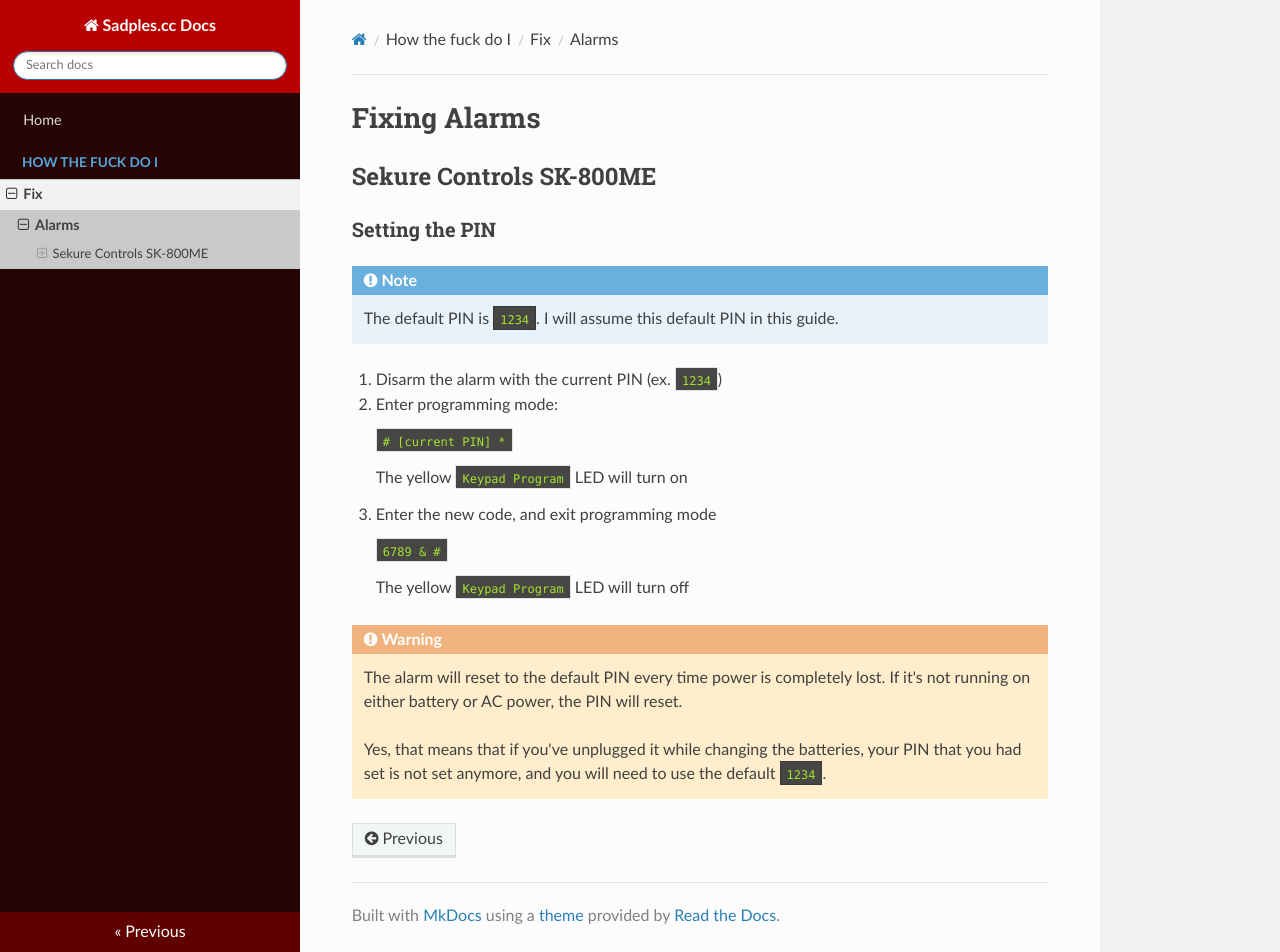
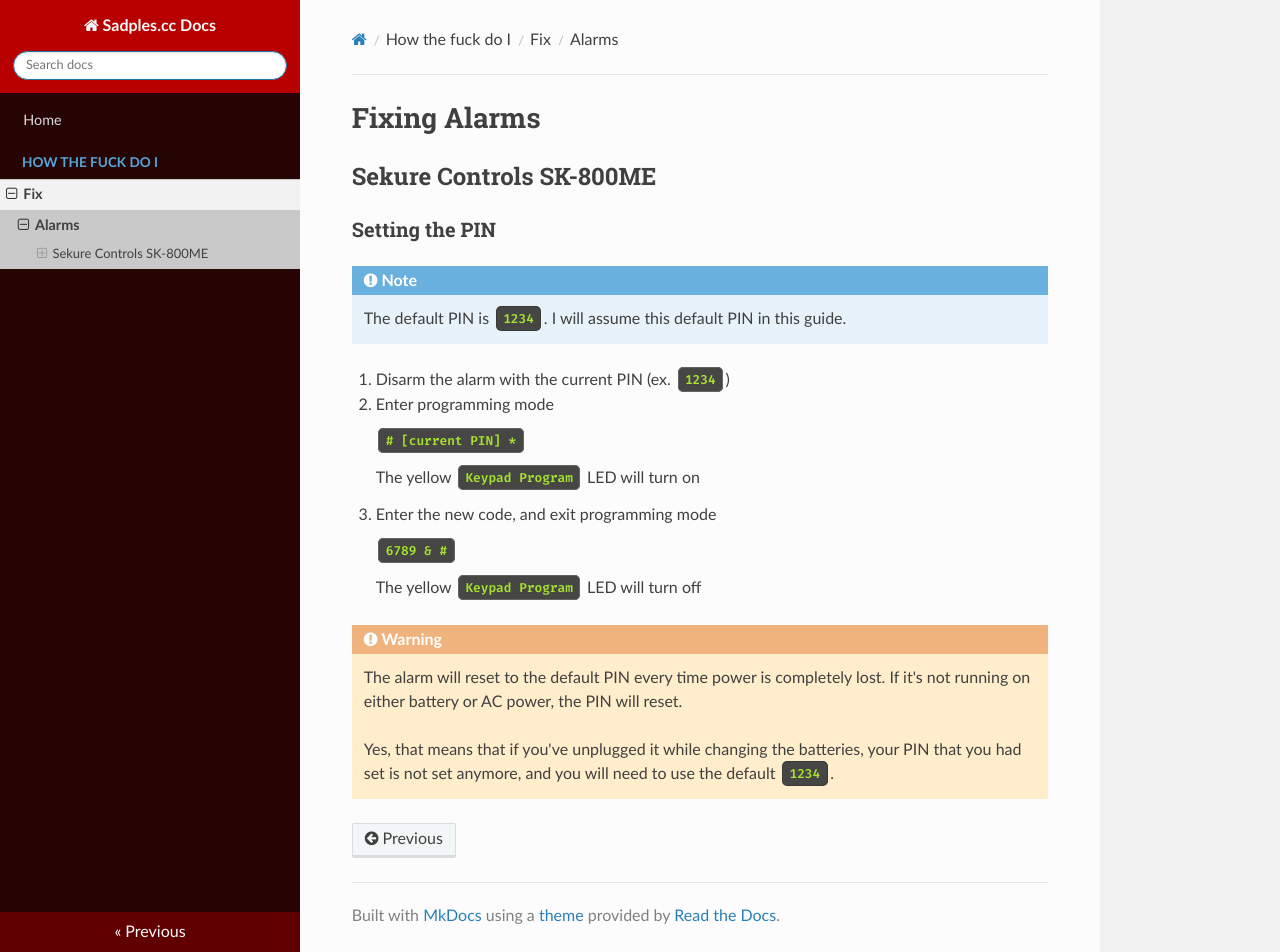
Before and after one commit to TechGeek01/docs.sadples.cc, an MkDocs documentation site: the page built from docs/how/fix/alarms.md, in a window 1280 px wide and 952 px high. Built offline with MkDocs 1.6.1, drawn with Linux system fonts in a browser that asks for light colours; nearby versions of some CDN libraries.

Commit message:
hotfix: adjust content layout

```diff
--- a/docs/how/fix/alarms.md
+++ b/docs/how/fix/alarms.md
@@ -6,7 +6,7 @@
 	The default PIN is `1234`. I will assume this default PIN in this guide.
 
 1. Disarm the alarm with the current PIN (ex. `1234`)
-2. Enter programming mode:
+2. Enter programming mode
 
 	`# [current PIN] *`
 
--- a/docs/stylesheets/custom.css
+++ b/docs/stylesheets/custom.css
@@ -1,3 +1,5 @@
+@import url('https://fonts.googleapis.com/css2?family=Fira+Code:wght@300..700&display=swap');
+
 :root {
 	--brand-red: #cc0000;
 
@@ -40,7 +42,15 @@
 .admonition code {
 	color: var(--monokai-green) !important; /* Changes text color for inline code */
 	background-color: var(--charcoal-gray) !important;
-	padding: 0.5em 0.5em 0.2em;
+	position: relative;
+	top: -1px;
+	margin-inline: 0.2em;
+	padding: 0.2em 0.5em 0.25em;
+	font-size: 0.8em;
+	font-family: "Fira Code", monospace;
+	font-weight: 550;
+	border-radius: 0.4em;
+	border: 1px solid #666;
 }
 
 /* Change regular hyperlink colors */
```
